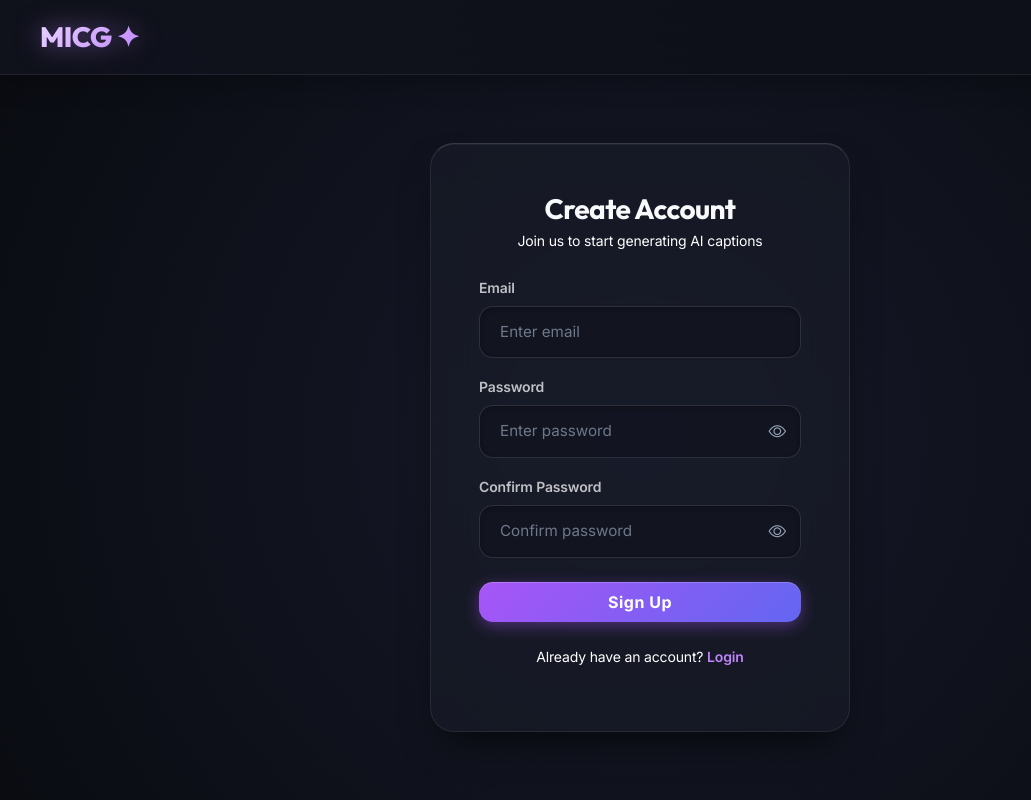
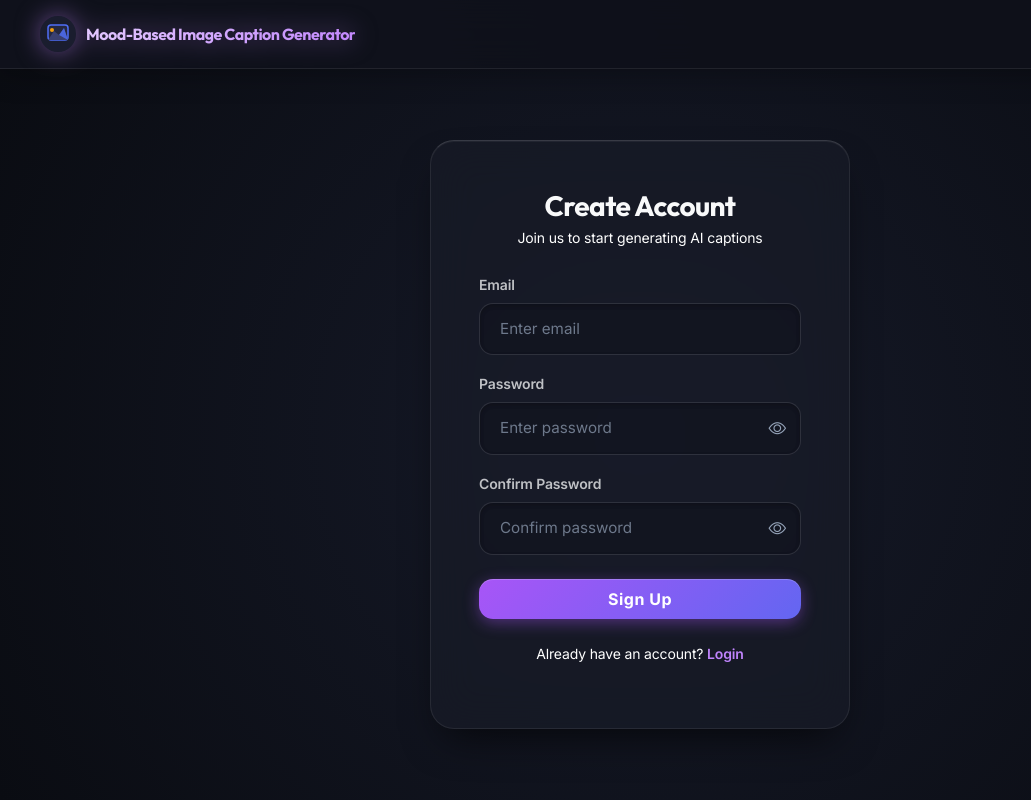
Before and after one commit to Sudheshna019/micg-frontend, a plain HTML site: page signup.html in a window 1280 px wide. Shown: the whole page, without its empty margins (0-1031 px from the left). Drawn offline with nearby package versions, Linux system fonts and the light colour scheme; no server answers.

Commit message:
Update signup.html

```diff
--- a/signup.html
+++ b/signup.html
@@ -4,7 +4,7 @@
 <head>
     <meta charset="UTF-8">
     <meta name="viewport" content="width=device-width, initial-scale=1.0">
-    <title>Sign Up | MICG ✦</title>
+    <title>Sign Up | Image Caption Generator</title>
     <!-- Google Fonts -->
     <link rel="preconnect" href="https://fonts.googleapis.com">
     <link rel="preconnect" href="https://fonts.gstatic.com" crossorigin>
@@ -22,7 +22,7 @@
 
     <!-- Navbar -->
     <nav class="navbar-custom">
-        <a class="navbar-brand-custom" href="index.html">MICG ✦</a>
+        <a class="navbar-brand-custom" href="generate.html" style="display:flex;align-items:center;gap:10px;text-decoration:none;"><svg width="36" height="36" viewBox="0 0 36 36" xmlns="http://www.w3.org/2000/svg"><circle cx="18" cy="18" r="18" fill="#1a1d2e"/><rect x="8" y="9" width="20" height="15" rx="3" fill="#252840" stroke="#4f6ef7" stroke-width="1.5"/><polygon points="8,24 14,15 19,19 24,12 28,24" fill="#3a4070"/><polygon points="19,19 24,12 28,24" fill="#4f6ef7" opacity="0.8"/><circle cx="12" cy="14" r="2" fill="#f59e0b"/></svg><span style="color:white;font-weight:700;font-size:1rem;">Mood-Based Image Caption Generator</span></a>
         <div id="nav-auth-controls" class="d-none d-flex gap-3 align-items-center">
             <span id="nav-user-email" class="text-muted small d-none d-sm-block"></span>
             <a href="saved.html" class="btn-ghost text-decoration-none">Saved</a>
```
